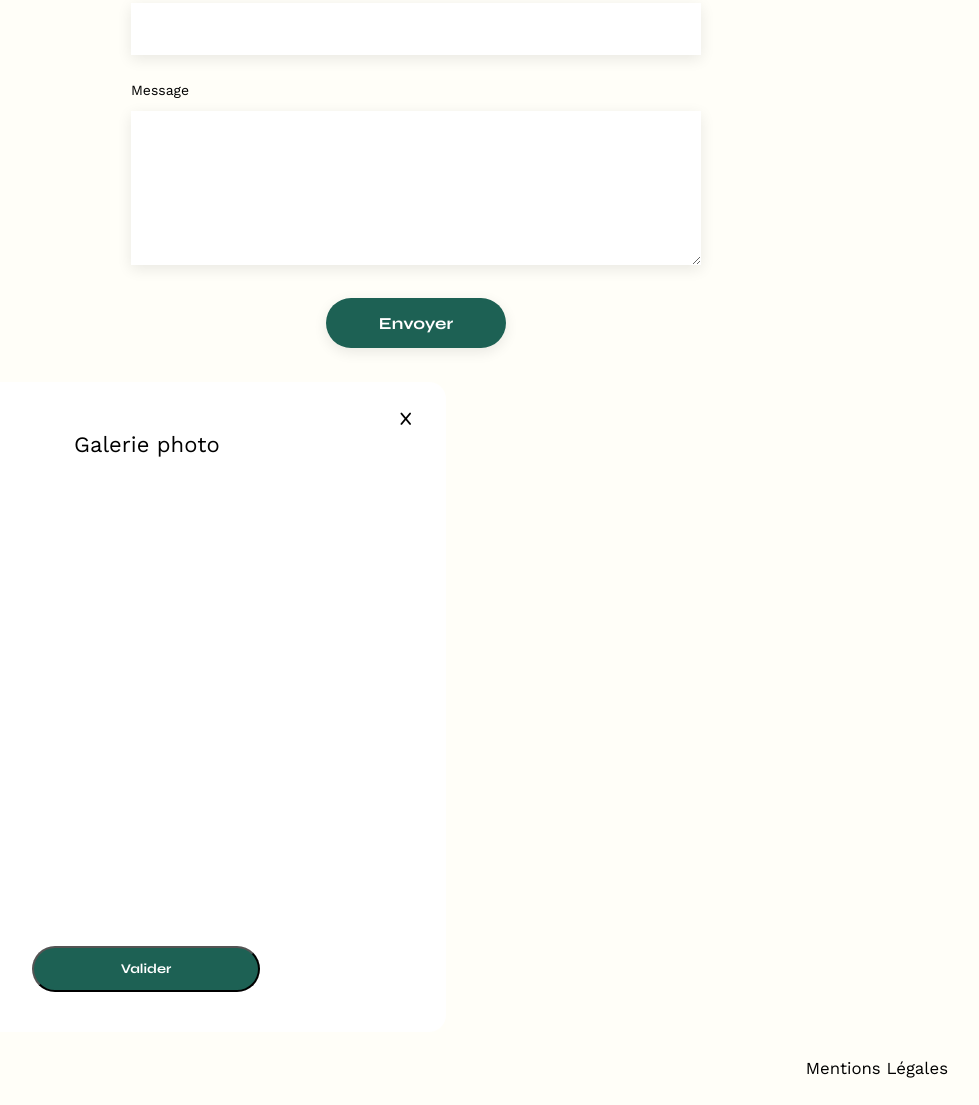
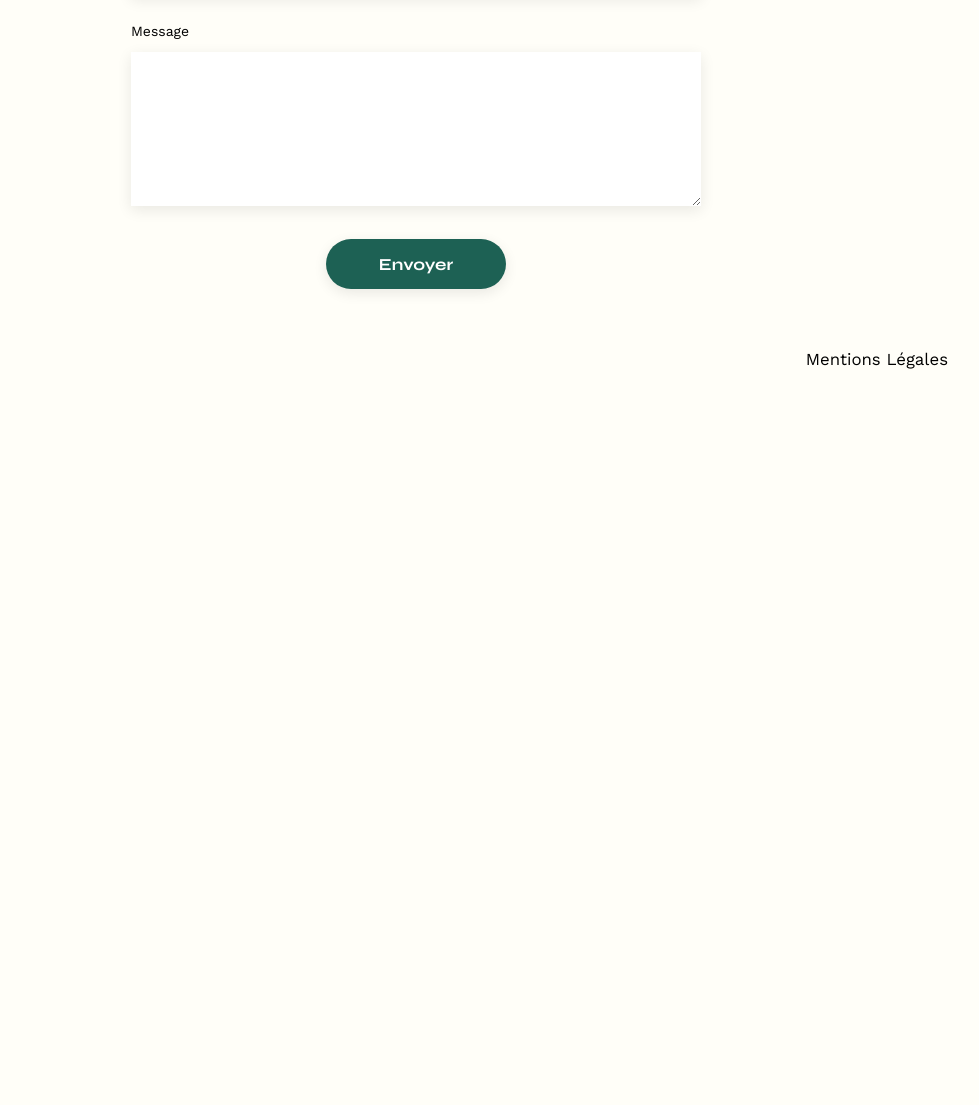
Before and after one commit to AmaryllisPittin/Portfolio-architecte-sophie-bluel, a plain HTML site: page Portfolio-architecte-sophie-bluel-master/FrontEnd/index.html in a window 1280 px wide. Shown: the part 959-2064 px from the top of the page, without its empty margins (224-1203 px from the left). After the commit the page ends 1355 px from the top, so only its background shows below. Drawn offline with nearby package versions, Linux system fonts and the light colour scheme; no server answers.

Commit message:
n°2: une seule modale présente sur la page

```diff
--- a/Portfolio-architecte-sophie-bluel-master/FrontEnd/assets/JS/App.js
+++ b/Portfolio-architecte-sophie-bluel-master/FrontEnd/assets/JS/App.js
@@ -97,6 +97,7 @@ export const token = localStorage.getItem("token");
 const Auth = () => {
   const portfolioModifyButton = document.getElementById("portfolio-modified");
   const buttonsContainer = document.querySelector(".buttons-container");
+  const editionModeBar = document.querySelector(".edition-mode");
 
   if (token) {
     const loginLinkOnIndex = document.getElementById("login-link");
@@ -104,6 +105,7 @@ const Auth = () => {
     loginLinkOnIndex.style.cursor = "pointer";
 
     portfolioModifyButton.style.display = "flex";
+    editionModeBar.style.display = "flex";
     buttonsContainer.style.display = "flex";
 
     loginLinkOnIndex.addEventListener("click", function () {
@@ -117,6 +119,7 @@ const Auth = () => {
     });
   } else {
     portfolioModifyButton.style.display = "none";
+    editionModeBar.style.display = "none";
     buttonsContainer.style.display = "flex";
   }
 };
--- a/Portfolio-architecte-sophie-bluel-master/FrontEnd/index.html
+++ b/Portfolio-architecte-sophie-bluel-master/FrontEnd/index.html
@@ -87,7 +87,7 @@
       </section>
     </main>
 
-    <!-- GESTION Suppression -->
+    <!-- Modale pésentant la galerie -->
     <aside id="modal" class="portfolio-modal" aria-hidden="true" role="dialog" aria-modal="false" aria-labelledby="title-modal">
       <div class="modal-wrapper modal-gallery" id="modal-content">
         <h3 id="title-modal">Galerie photo</h3>
@@ -102,19 +102,6 @@
         </div>
       </div>
     </aside>
-
-    <!-- GESTION Ajout -->
-    <aside id="modalAdd" class="portfolio-modal" aria-hidden="true" role="dialog" aria-modal="false" aria-labelledby="title-modal">
-      <div class="modal-wrapper modal-gallery" id="modal-content">
-        <h3 id="title-modal">Galerie photo</h3>
-        <i class="fa-solid fa-x" id="js-close-modal-icon"></i>
-        <div class="modal-body"></div>
-        <div class="modal-footer">
-          <button class="modal-btn-add" id="add-work-btn">Valider</button>
-        </div>
-      </div>
-    </aside>
-
     <footer>
       <nav>
         <ul>
```
